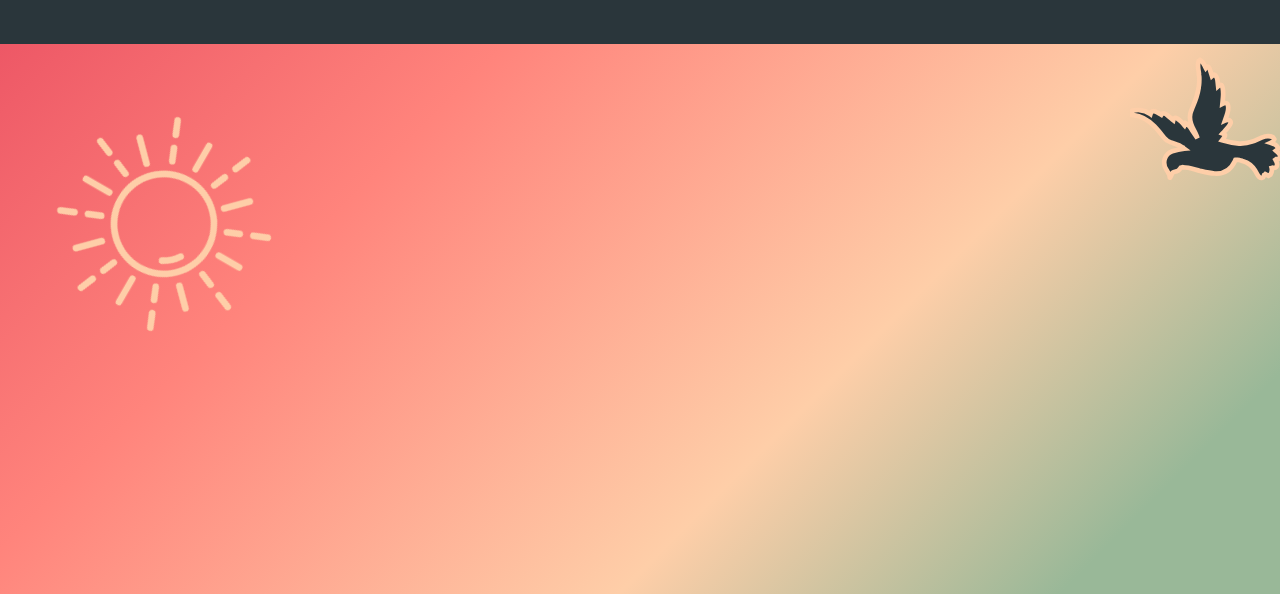
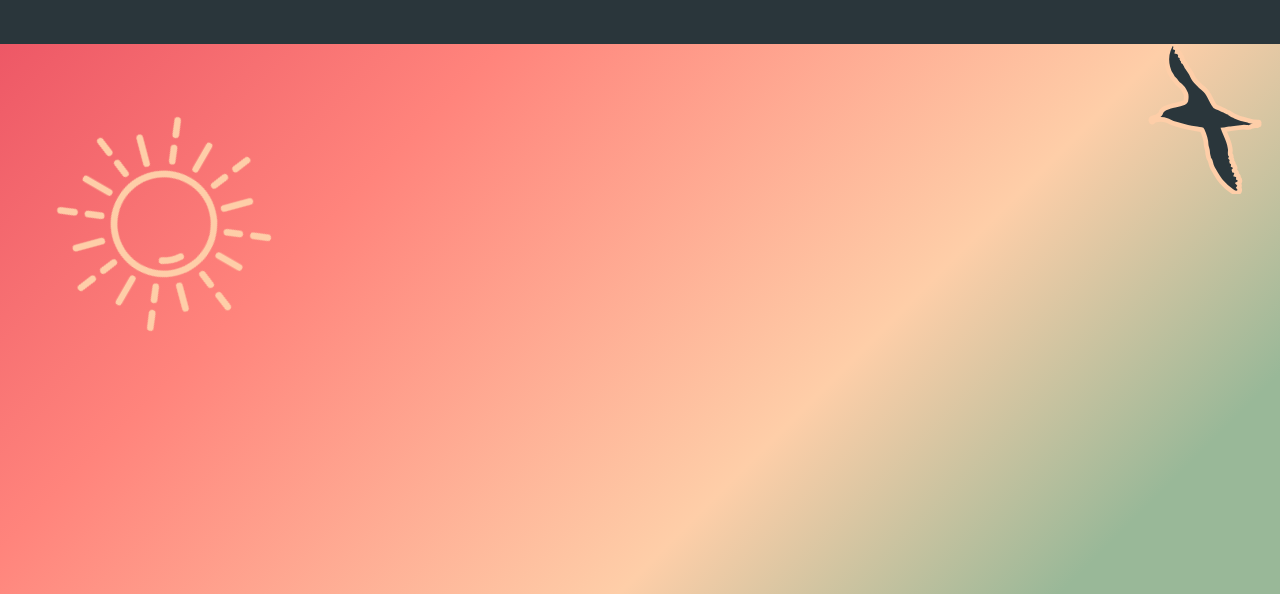
Before and after one commit to MaggieWesolowska/exc-project-one, a plain HTML site: page story-index.html in a window 1280 px wide. Shown: the part 206-800 px from the top of the page. Drawn offline with nearby package versions, Linux system fonts and the light colour scheme.

Commit message:
added new icons

```diff
--- a/story-index.html
+++ b/story-index.html
@@ -32,7 +32,7 @@
         <main class="main-wrapper">
             <svg class="sun" width="200" height="200"><use href="./images/icons.svg#icon-sun"></use></svg>
             <div class="grass"></div>
-            <svg class="bird" width="150" height="150"><use href="./images/icons.svg#icon-bird"></use></svg>
+            <svg class="bird" width="150" height="150"><use href="./images/bird-icon.svg#icon-bird1"></use></svg>
             <svg class="rabbit" width="110" height="110"><use href="./images/rabbit-icon.svg#icon-rabbit4"></use></svg>
         </main>
         <footer class="footer-wrapper">
```
Also changed, not shown: images/bird-icon.svg (added).
